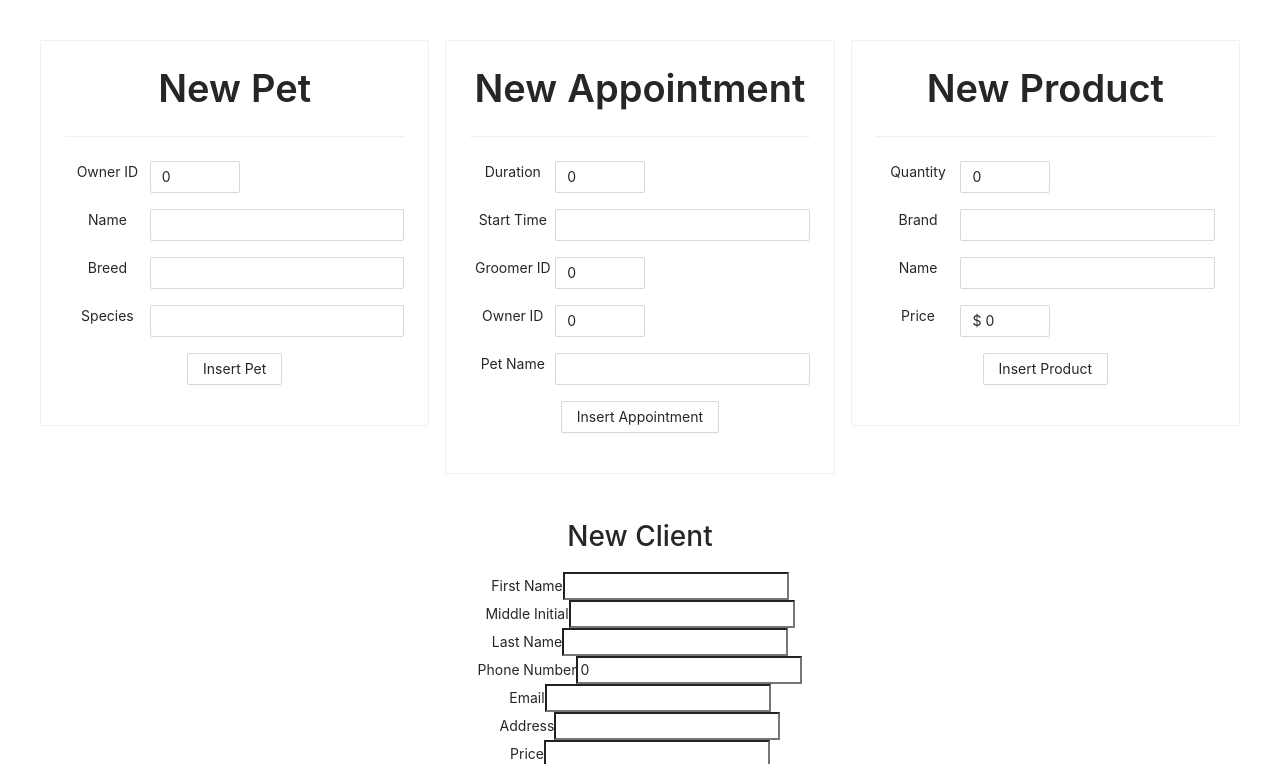
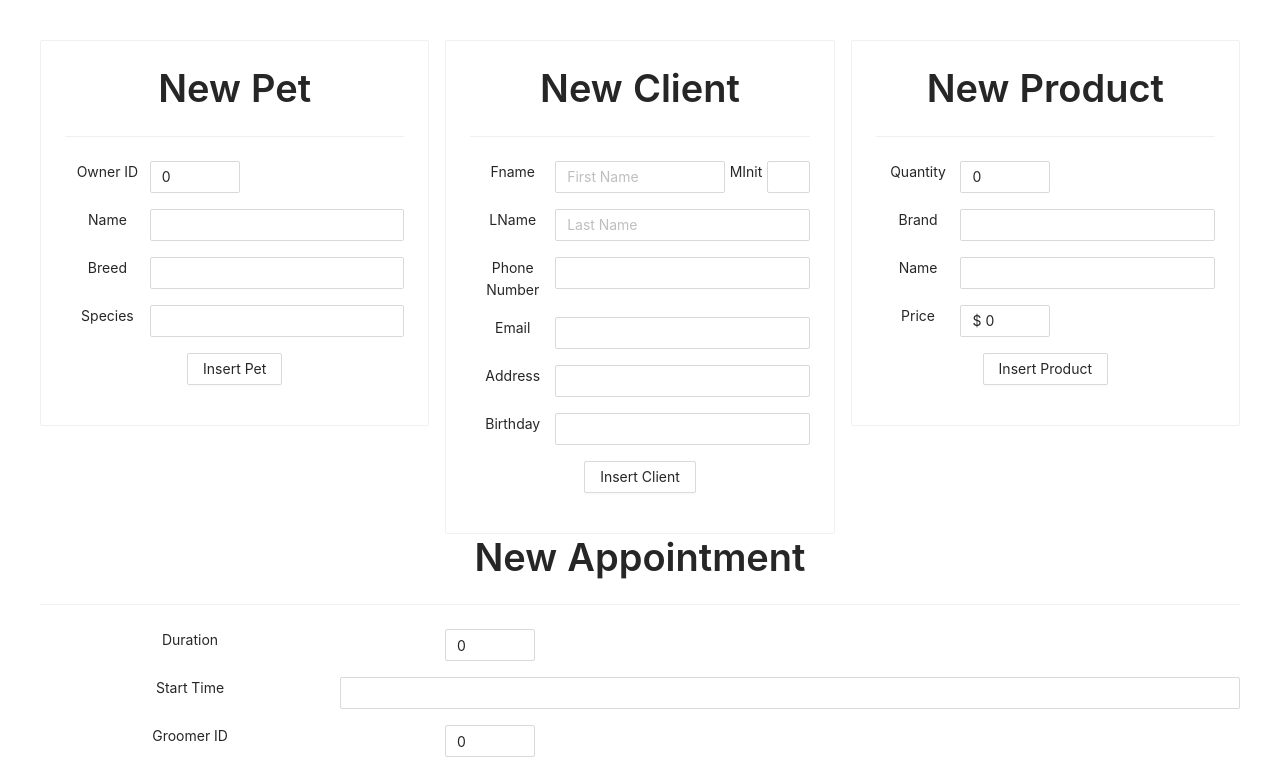
Before and after one commit to almadireddy/petCompany, a React (Create React App) app in the folder pet-front-end/: page / in a window 1280 px wide. Shown: the top 764 px of the page. Built offline with nearby package versions, Linux system fonts and the light colour scheme.

Commit message:
stylized Client Inserter

```diff
--- a/pet-front-end/src/App.js
+++ b/pet-front-end/src/App.js
@@ -27,7 +27,7 @@ function App() {
         </Col>
         <Col span={8}>
           <Card hoverable>
-            <AppointmentInserter />
+            <ClientInserter />
           </Card>
         </Col>
         <Col span={8}>
@@ -36,8 +36,8 @@ function App() {
           </Card>
         </Col>
       </Row>
+      <AppointmentInserter />
       </div>
-      <ClientInserter />
       <Selector />
     </div>
   );
--- a/pet-front-end/src/components/clientInserter.js
+++ b/pet-front-end/src/components/clientInserter.js
@@ -1,5 +1,18 @@
 import React from 'react';
 import instance from './utils';
+import { Button, Input } from 'antd';
+import { Typography, Divider } from 'antd';
+
+import { Col, Row } from 'antd';
+import 'antd/es/col/style/css';
+import 'antd/es/row/style/css';
+
+import 'antd/es/button/style/css';
+import 'antd/es/input/style/css';
+import 'antd/es/typography/style/css';
+import 'antd/es/divider/style/css';
+
+const { Title, Text } = Typography;
 
 class ClientInserter extends React.Component {
     constructor(props) {
@@ -8,7 +21,7 @@ class ClientInserter extends React.Component {
             fname: '',
             minit: '',
             lname: '',
-            phone: 0,
+            phone_number: '',
             email: '',
             address: '',
             birthday: ''
@@ -36,54 +49,82 @@ class ClientInserter extends React.Component {
     render() {
         return (
             <div>
-                <h1>
+                <Title>
                     New Client
-                </h1>
-                <form onSubmit={this.handleSubmit}>
-                <label>
-                        First Name
-                        <input type='text' name='fname' value={this.state.fname}
-                        onChange={this.handleInputChange} />
-                    </label>
-                    <br />
-                    <label>
-                        Middle Initial
-                        <input type='text' name='minit' value={this.state.minit}
-                        onChange={this.handleInputChange} />
-                    </label>
-                    <br />
-                    <label>
-                        Last Name
-                        <input type='text' name='lname' value={this.state.lname}
-                        onChange={this.handleInputChange} />
-                    </label>
-                    <br />
-                    <label>
-                        Phone Number
-                        <input type='number' name='phone' value={this.state.phone}
-                        onChange={this.handleInputChange}/>
-                    </label>
-                    <br />
-                    <label>
-                        Email
-                        <input type='text' name='email' value={this.state.email}
-                        onChange={this.handleInputChange} />
-                    </label>
-                    <br />
-                    <label>
-                        Address
-                        <input type='text' name='address' value={this.state.address}
-                        onChange={this.handleInputChange} />
-                    </label>
-                    <br />
-                    <label>
-                        Price
-                        <input type='text' name='birthday' value={this.state.birthday}
-                        onChange={this.handleInputChange}/>
-                    </label>
-                    <br />
-                    <input type='submit' value='Create Client' />
-                </form>
+                </Title>
+                <Divider />
+                <div style={{ marginBottom: 16 }}>
+                    <Row>
+                        <Col span={6}>
+                            <Text>Fname</Text>
+                        </Col>
+                        <Col span={12}>
+                            <Input placeholder='First Name' allowClear name='fname' value={this.state.fname} onChange={this.handleInputChange} />
+                        </Col>
+                        <Col span={3}>
+                            <Text>MInit</Text>
+                        </Col>
+                        <Col span={3}>
+                            <Input name='minit'
+                            value={this.state.minit} onChange={this.handleInputChange} />
+                        </Col>
+                    </Row>
+                </div>
+                <div style={{ marginBottom: 16 }}>
+                    <Row>
+                        <Col span={6}>
+                            <Text>LName</Text>
+                        </Col>
+                        <Col span={18}>
+                            <Input placeholder='Last Name' allowClear name='lname' value={this.state.lname} onChange={this.handleInputChange} />
+                        </Col>
+                    </Row>
+                </div>
+                <div style={{ marginBottom: 16 }}>
+                    <Row>
+                        <Col span={6}>
+                            <Text>Phone Number</Text>
+                        </Col>
+                        <Col span={18}>
+                            <Input allowClear name='phone_number' value={this.state.phone_number} onChange={this.handleInputChange} />
+                        </Col>
+                    </Row>
+                </div>
+                <div style={{ marginBottom: 16 }}>
+                    <Row>
+                        <Col span={6}>
+                            <Text>Email</Text>
+                        </Col>
+                        <Col span={18}>
+                            <Input allowClear name='email' value={this.state.email} onChange={this.handleInputChange} />
+                        </Col>
+                    </Row>
+                </div>
+                <div style={{ marginBottom: 16 }}>
+                    <Row>
+                        <Col span={6}>
+                            <Text>Address</Text>
+                        </Col>
+                        <Col span={18}>
+                            <Input allowClear name='address' value={this.state.address} onChange={this.handleInputChange} />
+                        </Col>
+                    </Row>
+                </div>
+                <div style={{ marginBottom: 16 }}>
+                    <Row>
+                        <Col span={6}>
+                            <Text>Birthday</Text>
+                        </Col>
+                        <Col span={18}>
+                            <Input allowClear name='birthday' value={this.state.birthday} onChange={this.handleInputChange} />
+                        </Col>
+                    </Row>
+                </div>
+                <div style={{ marginBottom: 16 }}>
+                    <Button onClick={this.handleSubmit}>
+                        Insert Client
+                    </Button>
+                </div>
             </div>
         );
     }
--- a/pet-front-end/src/components/petInserter.js
+++ b/pet-front-end/src/components/petInserter.js
@@ -103,7 +103,6 @@ class PetInserter extends React.Component {
                         Insert Pet
                     </Button>
                 </div>
-
             </div>
         );
     }
```
